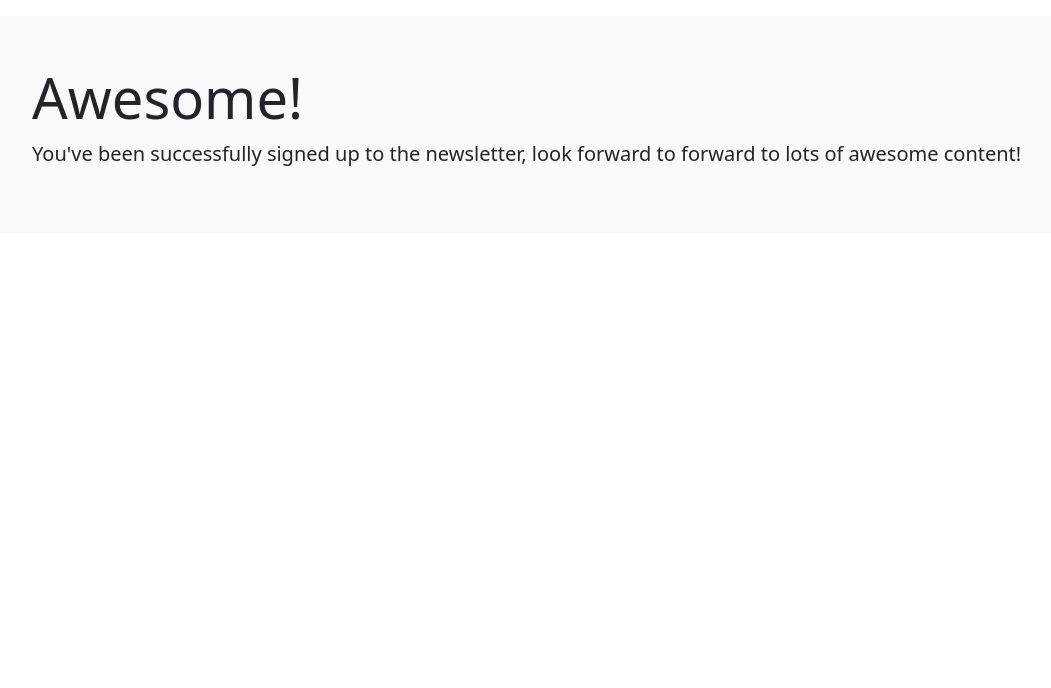
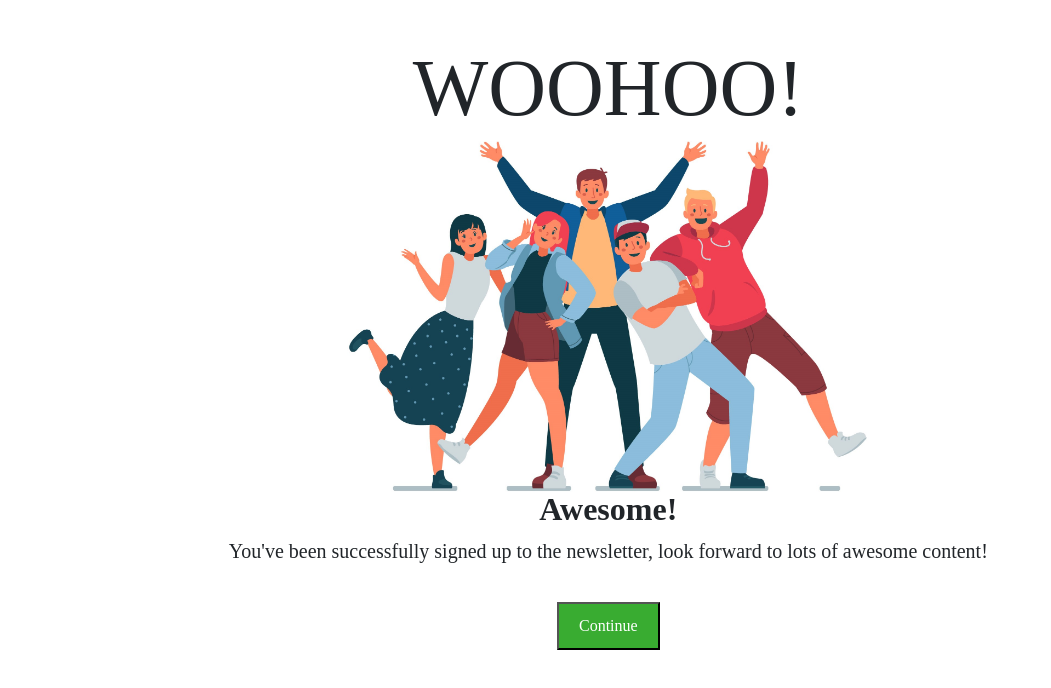
Before and after one commit to prasadaf/Newsletter-Signup, a website: page success.html in a window 1280 px wide. Shown: the whole page, without its empty margins (32-1083 px from the left). Drawn offline with nearby package versions, Linux system fonts and the light colour scheme.

Commit message:
first commit

```diff
--- a/app.js
+++ b/app.js
@@ -3,7 +3,6 @@
 const express=require("express");
 const https = require('node:https');
 const bodyParser=require("body-parser");
-const { json } = require("body-parser");
 
 const app=express();
 
--- a/public/CSS/style.css
+++ b/public/CSS/style.css
@@ -4,6 +4,7 @@
 html,
 body {
   height: 100%;
+  width:100%;
 }
 
 body {
@@ -12,16 +13,33 @@ body {
   padding-top: 40px;
   padding-bottom: 40px;
   background-color: #f5f5f5;
+  background-image: url("../images/b1.jpg");
+  background-size: cover;
+}
+
+.wrapper {
+  position: relative;
+  right: 58px;
+  width: 400px;
+  height: 500px;
+  background: rgba(255,255,255,.15);
+  box-shadow: 0 8px 32px rgba(31,38,135,.37);
+  border: 1px solid rgba(255,255,255,.18);
+  border-radius: 20px;
+  display: flex;
+  justify-content: center;
+  align-items: center;
+
 }
 
 .h3 {
   font-family: 'Ubuntu', sans-serif;
-  opacity: 0.8;
+  opacity: 0.6;
 }
 
 .profile_image {
   border-radius: 30%;
-  filter: drop-shadow(5px 5px 5px #222);
+  box-shadow: 0 4px 8px 0 #222;
 }
 .form-signin {
   max-width: 330px;
@@ -48,3 +66,17 @@ body {
   border-top-left-radius: 0;
   border-top-right-radius: 0;
 }
+
+.hello {
+  position:relative;
+  top: 10px;
+  border-radius: 20px;
+  background-color: #83142C;
+  border:0;
+  box-shadow: 0 4px 8px 0 #222;
+}
+
+.copy {
+  color: white;
+  opacity: 0.8;
+}
--- /dev/null
+++ b/public/CSS/style_failure.css
@@ -0,0 +1,34 @@
+
+/*======================
+    404 page
+=======================*/
+
+.page_404{ padding:40px 0; background:#fff; font-family: 'Arvo', serif;
+    margin-left: 180px;
+}
+
+.page_404  img{ width:100%;}
+
+.four_zero_four_bg{
+
+ background-image: url(https://cdn.dribbble.com/users/285475/screenshots/2083086/dribbble_1.gif);
+    height: 400px;
+    background-position: center;
+ }
+
+
+ .four_zero_four_bg h1{
+ font-size:80px;
+ }
+
+  .four_zero_four_bg h3{
+			 font-size:80px;
+			 }
+
+			 .link_404{
+	color: #fff!important;
+    padding: 10px 20px;
+    background: #39ac31;
+    margin: 20px 0;
+    display: inline-block;}
+	.contant_box_404{ margin-top:-50px;}
--- /dev/null
+++ b/public/CSS/style_success.css
@@ -0,0 +1,37 @@
+
+/*======================
+    Success page
+=======================*/
+
+.page_404{ padding:40px 0; background:#fff; font-family: 'Arvo', serif;
+    margin-left: 180px;
+}
+
+.page_404  img{ width:100%;}
+
+.four_zero_four_bg{
+
+ background-image: url("../images/b2.jpg");
+ background-size: contain;
+ background-repeat: no-repeat;
+    height: 500px;
+    background-position: center;
+
+ }
+
+
+ .four_zero_four_bg h1{
+ font-size:80px;
+ }
+
+  .four_zero_four_bg h3{
+			 font-size:80px;
+			 }
+
+			 .link_404{
+	color: #fff!important;
+    padding: 10px 20px;
+    background: #39ac31;
+    margin: 20px 0;
+    display: inline-block;}
+	.contant_box_404{ margin-top:-50px;}
--- a/success.html
+++ b/success.html
@@ -12,14 +12,61 @@
     <script src="https://cdn.jsdelivr.net/npm/bootstrap@5.3.0-alpha1/dist/js/bootstrap.bundle.min.js"
         integrity="sha384-w76AqPfDkMBDXo30jS1Sgez6pr3x5MlQ1ZAGC+nuZB+EYdgRZgiwxhTBTkF7CXvN"
         crossorigin="anonymous"></script>
+    <!-- Custom CSS     -->
+    <link rel="stylesheet" href="CSS/style_success.css">
+
 </head>
 
 <body>
-    <div class="bg-light p-5 rounded-lg m-3">
+    <!-- <div class="bg-light p-5 rounded-lg m-3">
         <h1 class="display-4"><strong>Awesome!</strong></h1>
         <p class="lead">You've been successfully signed up to the newsletter, look forward to forward to lots of awesome
             content!</p>
-    </div>
+    </div> -->
+    <!-- <div class="container-fluid bg-dark text-light p-5">
+        <div class="container bg-dark p-5">
+            <h1 class="display-4"><strong>Awesome!</strong></h1>
+            <hr>
+            <p class="lead">You've been successfully signed up to the newsletter, look forward to forward to lots of awesome
+            content!</p>
+        </div>
+    </div> -->
+
+    <!-- <div class="container py-5 px-3 my-4 rounded" style="background:#E9ECEF">
+        <h1 class="display-4"><strong>Awesome!</strong></h1>
+        <hr>
+        <p class="lead">You've been successfully signed up to the newsletter, look forward to forward to lots of awesome
+        content!</p>
+    </div> -->
+
+    <section class="page_404">
+        <div class="container">
+            <div class="row">
+            <div class="col-sm-12 ">
+            <div class="col-sm-10 col-sm-offset-1  text-center">
+            <div class="four_zero_four_bg">
+                <h1 class="text-center ">WOOHOO!</h1>
+
+
+            </div>
+
+            <div class="contant_box_404">
+            <h3 class="h2">
+                <strong>Awesome!</strong>
+            </h3>
+
+            <p class="lead">You've been successfully signed up to the newsletter, look forward to lots of awesome
+                content!</p>
+
+            <form action="/failure" method="post">
+                <button class="link_404" type="submit" name="button">Continue</button>
+            </form>
+        </div>
+            </div>
+            </div>
+            </div>
+        </div>
+    </section>
 </body>
 
 </html>
```
Also changed, not shown: failure.html (+41 -2 lines), signup.html (+5 -3 lines), public/images/b2.jpg (added), public/images/back.jpg (added), public/images/fighter.jpeg (added), 3 other files.
